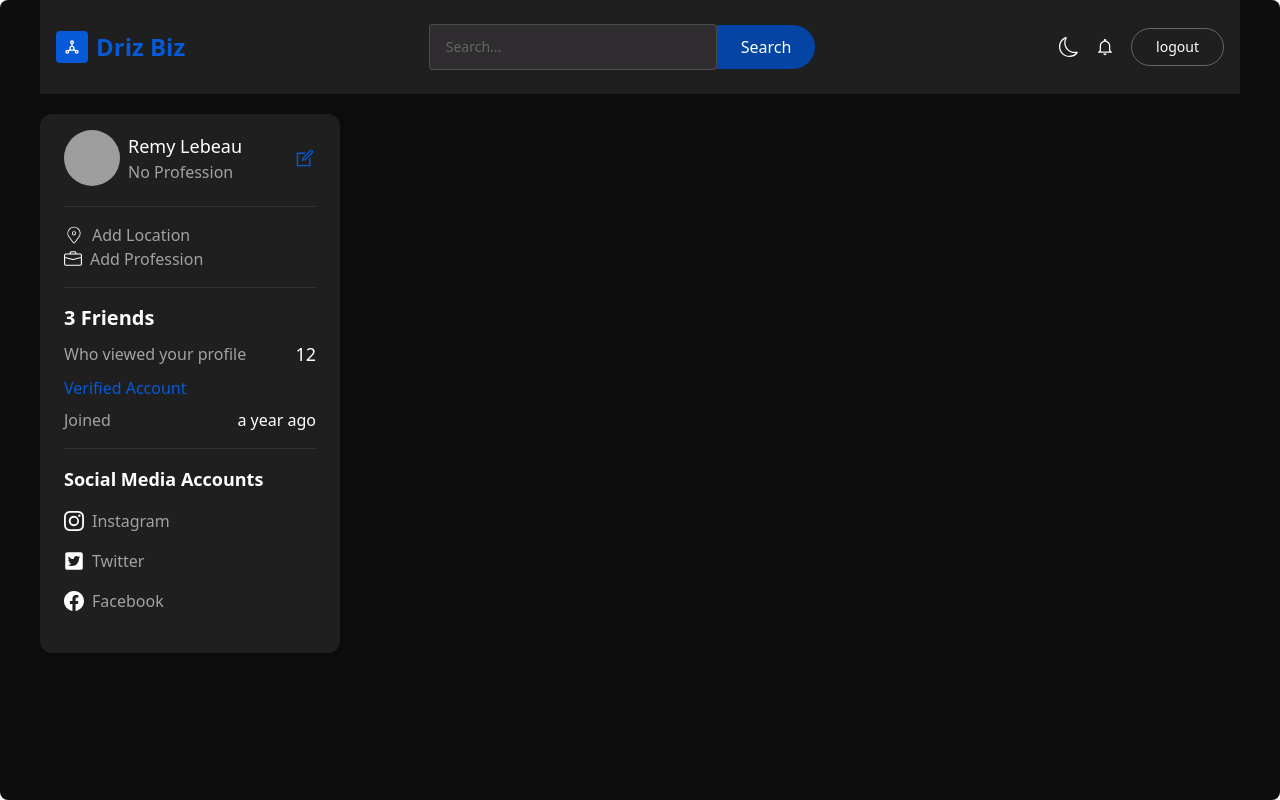
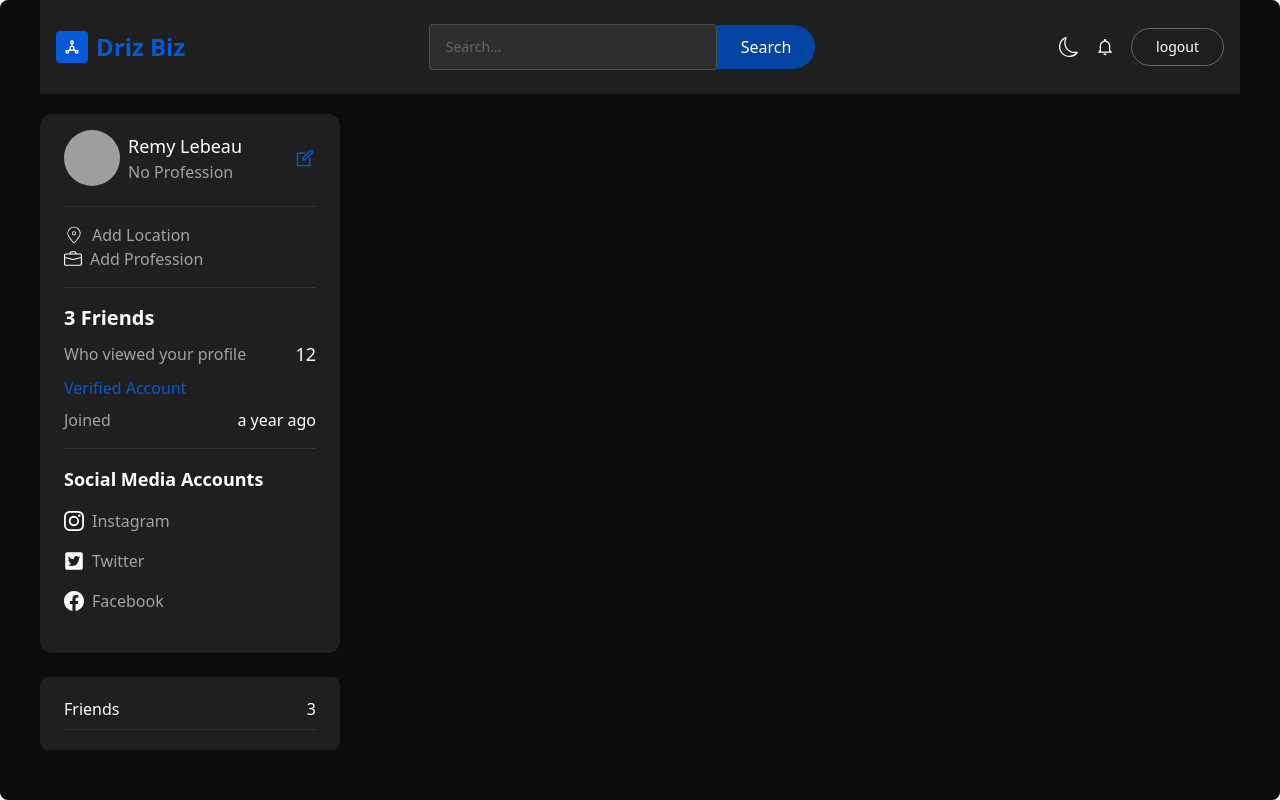
Before and after one commit to mdrisco4/fullstack_social_media_react_FE, a React (Create React App) app: page / in a window 1280 px wide. Built offline with nearby package versions, Linux system fonts and the light colour scheme; grey boxes are pictures that could not be loaded.

Commit message:
created FriendsCard and imported to Home.  Continuing to build card.

```diff
--- /dev/null
+++ b/src/components/FriendsCard.jsx
@@ -0,0 +1,16 @@
+import React from 'react'
+
+const FriendsCard = ({ friends }) => {
+  return (
+    <div>
+        <div className='w-full bg-primary shadow-sm rounded-lg px-6 py-5'>
+            <div className='flex items-center justify-between text-ascent-1 pb-2 border-b border-[#66666645]'>
+            <span> Friends</span>
+            <span>{friends?.length}</span>
+            </div>
+        </div>
+    </div>
+  )
+}
+
+export default FriendsCard
--- a/src/components/index.js
+++ b/src/components/index.js
@@ -3,6 +3,7 @@ import CustomButton from "./CustomButton"
 import Loading from "./Loading"
 import TopBar from "./TopBar";
 import ProfileCard from "./ProfileCard";
+import FriendsCard from "./FriendsCard";
 
 export {
     TextInput,
@@ -10,4 +11,5 @@ export {
     Loading,
     TopBar,
     ProfileCard,
+    FriendsCard
 };
--- a/src/pages/Home.jsx
+++ b/src/pages/Home.jsx
@@ -1,6 +1,10 @@
 import React from "react";
 import { useSelector } from "react-redux";
-import { ProfileCard, TopBar } from "../components";
+import {
+    ProfileCard,
+    TopBar,
+    FriendsCard
+} from "../components";
 
 const Home = () => {
     const {user} = useSelector((state) => state.user)
@@ -13,6 +17,7 @@ const Home = () => {
                 {/* LEFT */}
                 <div className="hidden w-1/3 lg:w-1/4 h-full md:flex flex-col gap-6 overflow-y-auto">
                     <ProfileCard user={user} />
+                    <FriendsCard friends={user?.friends} />
                 </div>
                 {/* CENTER */}
                 <div>
```
